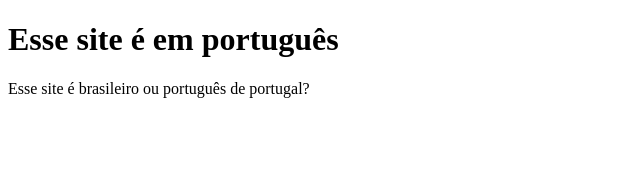
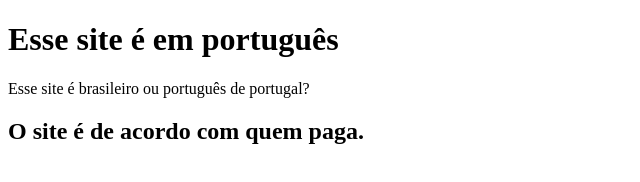
Before and after one commit to NotJunnin/RTG_Projeto1, a plain HTML site: page index.html in a window 1280 px wide. Shown: the whole page, without its empty margins (0-640 px from the left). Drawn offline with Linux system fonts and the light colour scheme.

Commit message:
Informação no H2

```diff
--- a/index.html
+++ b/index.html
@@ -8,5 +8,6 @@
 <body>
     <h1>Esse site é em português</h1>
     <p>Esse site é brasileiro ou português de portugal?</p>
+    <h2>O site é de acordo com quem paga.</h2>
 </body>
 </html>
```
